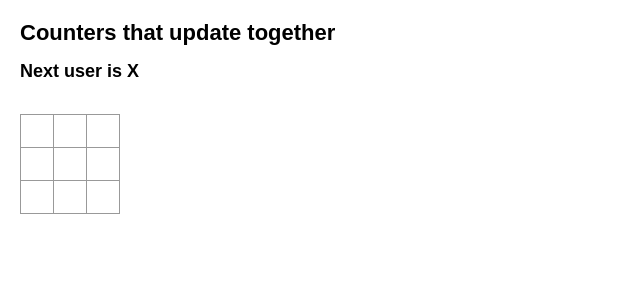
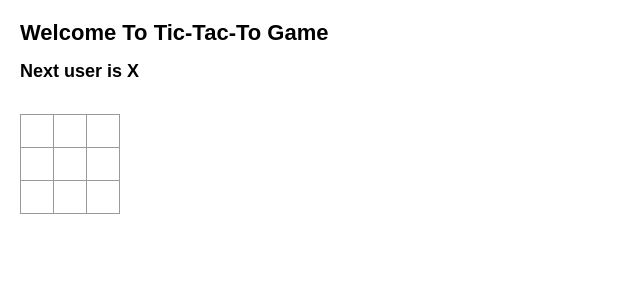
Before and after one commit to chanwooDev/react-pet, a React (Vite) app: page / in a window 1280 px wide. Shown: the top 300 px of the page, without its empty margins (0-640 px from the left). Built offline with nearby package versions, Linux system fonts and the light colour scheme.

Commit message:
change Title

```diff
--- a/src/App.tsx
+++ b/src/App.tsx
@@ -6,7 +6,7 @@ function App() {
   return (
     <>
       <div>
-        <h1>Counters that update together</h1>
+        <h1>Welcome To Tic-Tac-To Game</h1>
         <Board />
     </div>
     </>
```
